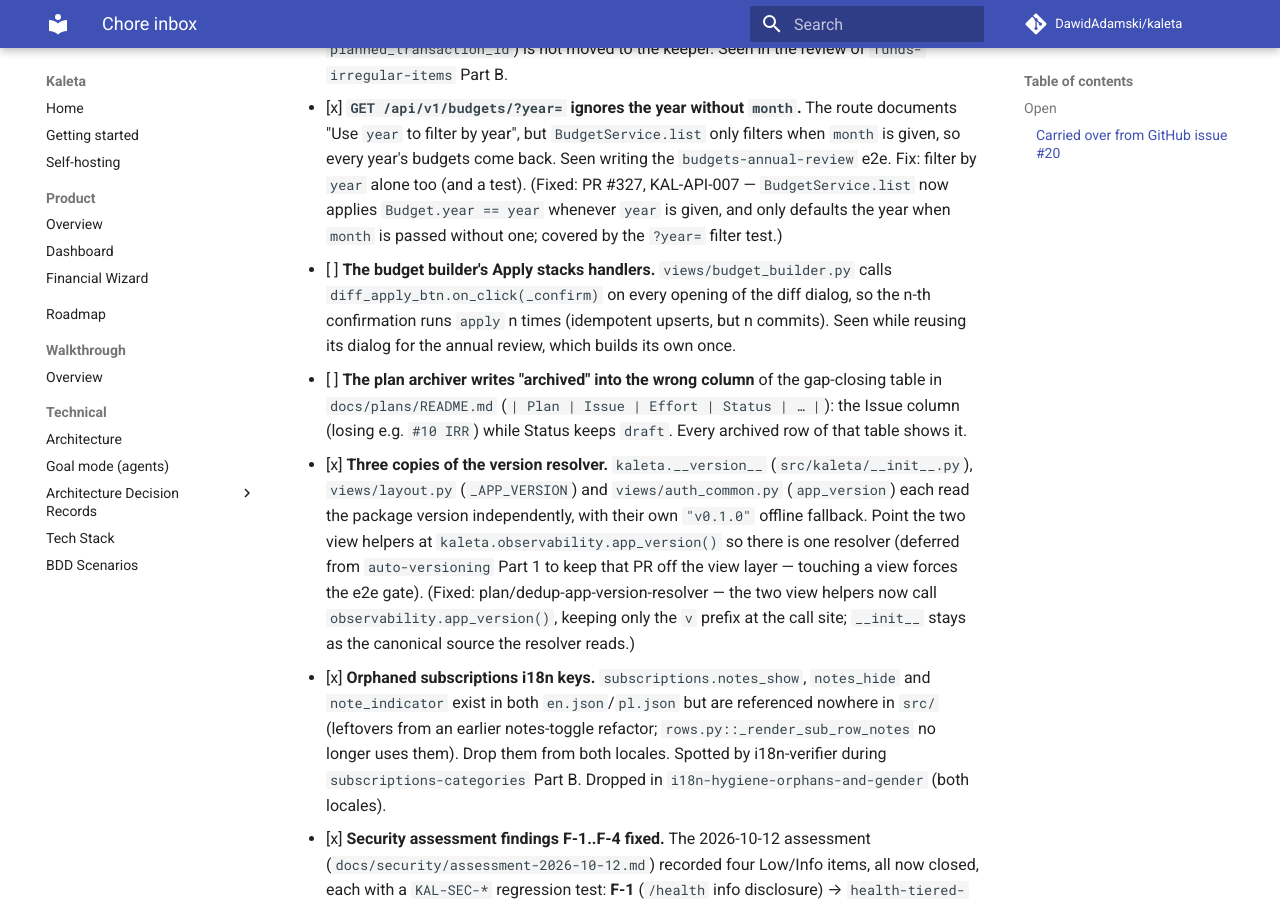
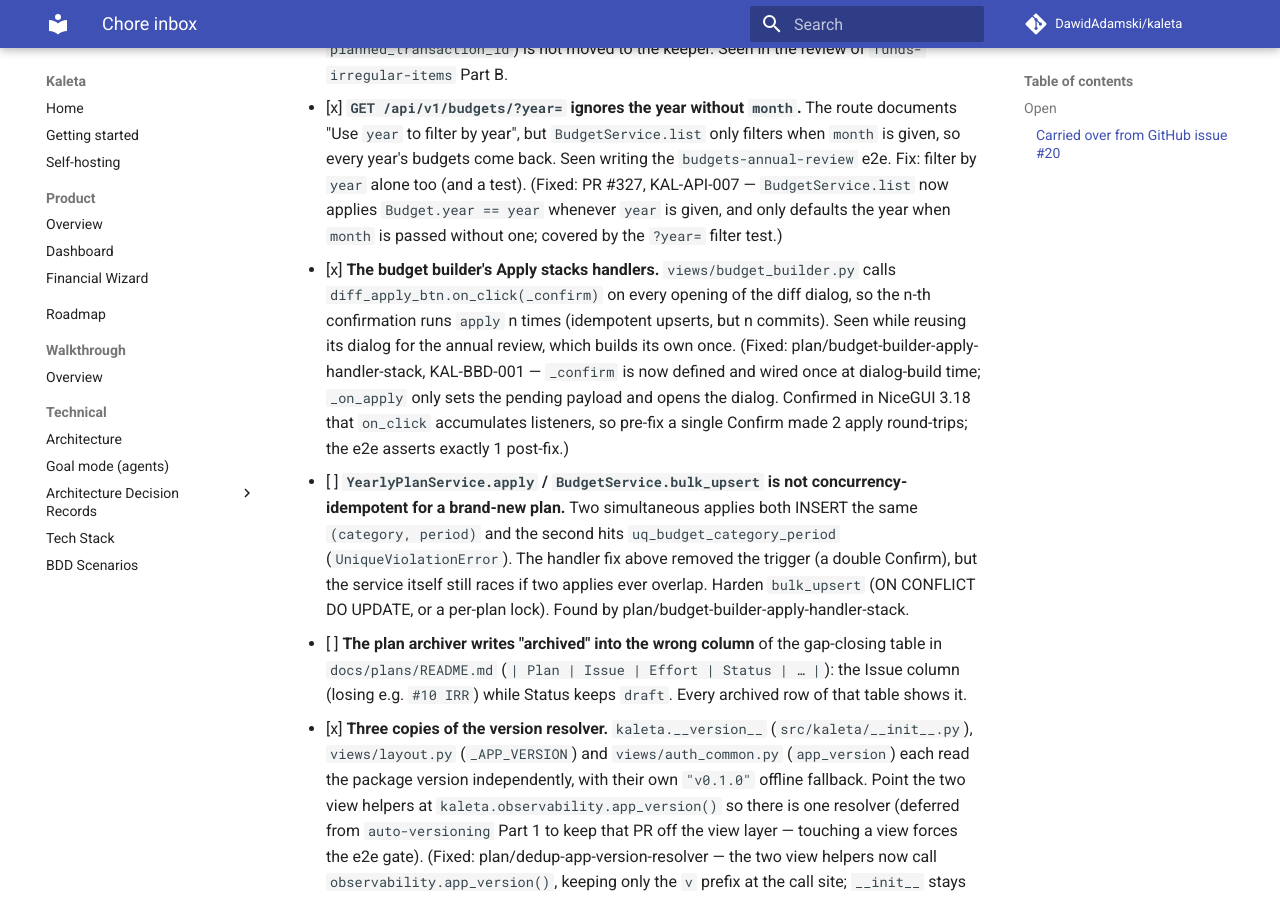
Before and after one commit to DawidAdamski/kaleta, an MkDocs documentation site: the page built from docs/plans/chores.md, in a window 1280 px wide and 900 px high, scrolled down 11944 px. Built offline with MkDocs 1.6.1 and Material for MkDocs 9.7.7, drawn with Linux system fonts in a browser that asks for light colours; comment, search, counter and statistics services are not loaded.

Commit message:
chore(plans): tick the Apply-stacks chore, log the bulk_upsert concurrency follow-up
Ticks "the budget builder's Apply stacks handlers" — fixed in this branch
(KAL-BBD-001). Also logs the out-of-scope follow-up the fix surfaced:
`BudgetService.bulk_upsert` is not concurrency-idempotent for a brand-new
plan (two overlapping applies both INSERT → unique violation), which the
handler fix no longer triggers but does not itself cure.

Co-Authored-By: Claude Opus 4.8 <noreply@anthropic.com>

```diff
--- a/docs/plans/chores.md
+++ b/docs/plans/chores.md
@@ -570,10 +570,22 @@ check it still reproduces before acting on it.
       (Fixed: PR #327, KAL-API-007 — `BudgetService.list` now applies
       `Budget.year == year` whenever `year` is given, and only defaults the year
       when `month` is passed without one; covered by the `?year=` filter test.)
-- [ ] **The budget builder's Apply stacks handlers.** `views/budget_builder.py` calls
+- [x] **The budget builder's Apply stacks handlers.** `views/budget_builder.py` calls
       `diff_apply_btn.on_click(_confirm)` on every opening of the diff dialog, so the
       n-th confirmation runs `apply` n times (idempotent upserts, but n commits). Seen
       while reusing its dialog for the annual review, which builds its own once.
+      (Fixed: plan/budget-builder-apply-handler-stack, KAL-BBD-001 — `_confirm` is
+      now defined and wired once at dialog-build time; `_on_apply` only sets the
+      pending payload and opens the dialog. Confirmed in NiceGUI 3.18 that
+      `on_click` accumulates listeners, so pre-fix a single Confirm made 2 apply
+      round-trips; the e2e asserts exactly 1 post-fix.)
+- [ ] **`YearlyPlanService.apply` / `BudgetService.bulk_upsert` is not
+      concurrency-idempotent for a brand-new plan.** Two simultaneous applies both
+      INSERT the same `(category, period)` and the second hits
+      `uq_budget_category_period` (`UniqueViolationError`). The handler fix above
+      removed the trigger (a double Confirm), but the service itself still races if
+      two applies ever overlap. Harden `bulk_upsert` (ON CONFLICT DO UPDATE, or a
+      per-plan lock). Found by plan/budget-builder-apply-handler-stack.
 - [ ] **The plan archiver writes "archived" into the wrong column** of the gap-closing
       table in `docs/plans/README.md` (`| Plan | Issue | Effort | Status | … |`): the
       Issue column (losing e.g. `#10 IRR`) while Status keeps `draft`. Every archived row
```
